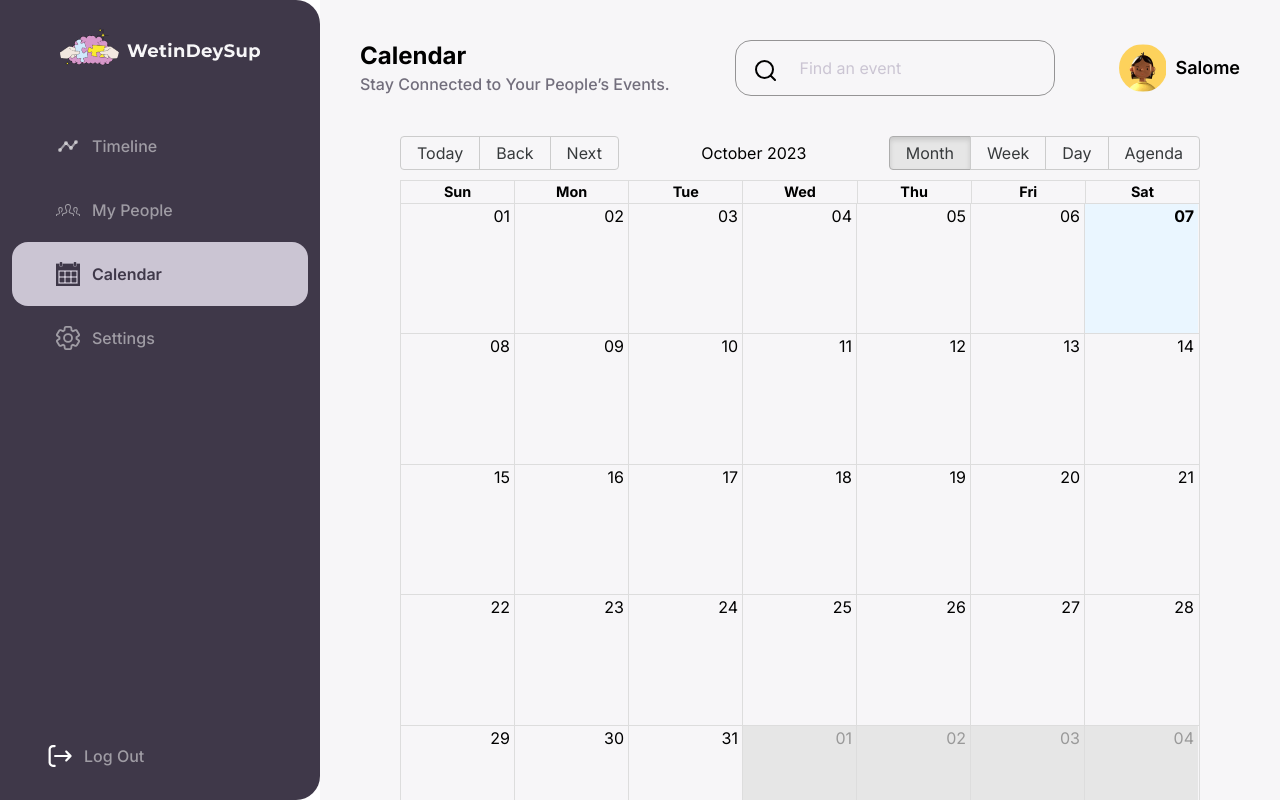
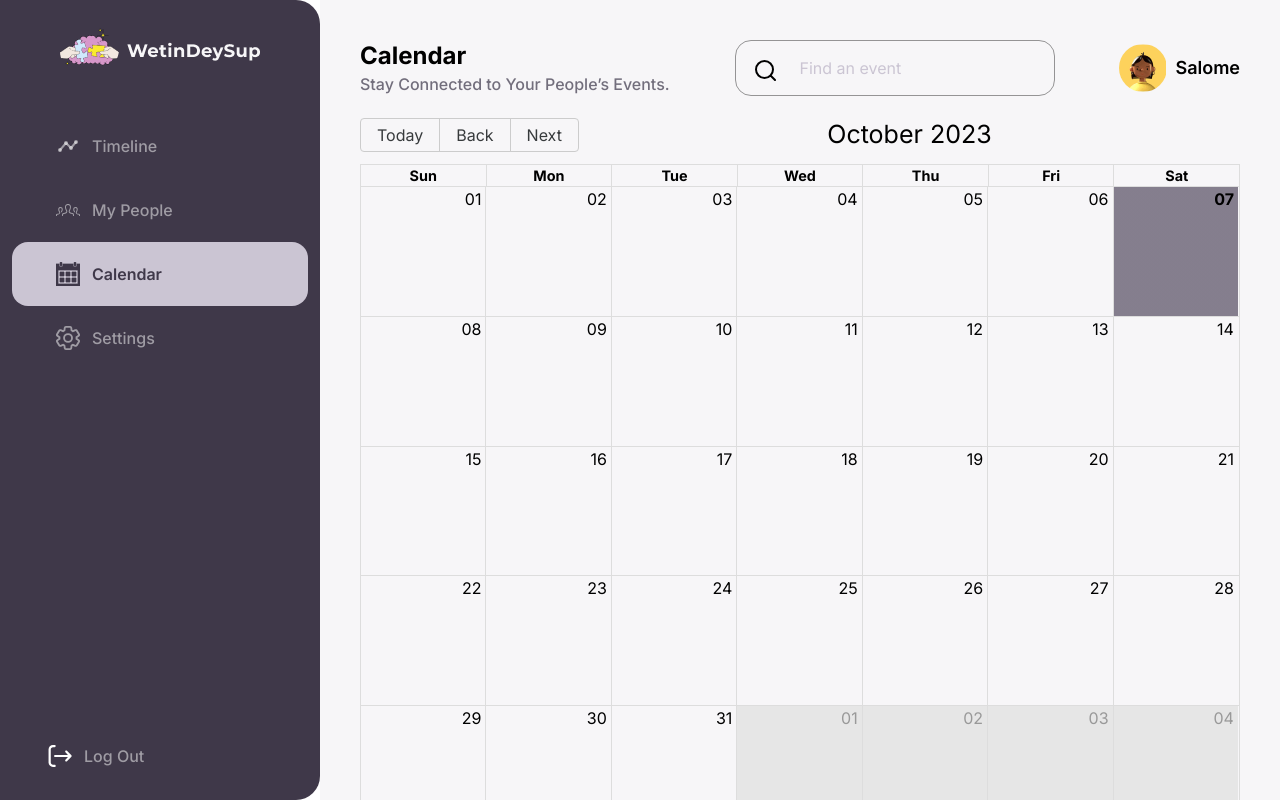
Before and after one commit to codeReaper0/event-webapp2, a Next.js app: page /calendar in a window 1280 px wide. Built offline with nearby package versions, Linux system fonts and the light colour scheme.

Commit message:
added all necessary styles

```diff
--- a/components/layout/myCalendar.tsx
+++ b/components/layout/myCalendar.tsx
@@ -6,7 +6,7 @@ import events from "../../data/event";
 const localizer = momentLocalizer(moment);
 
 const MyCalendar = () => (
-  <div className="p-[40px]">
+  <div className="py-[20px]">
     <Calendar
       defaultDate={moment().toDate()}
       localizer={localizer}
@@ -15,6 +15,8 @@ const MyCalendar = () => (
       endAccessor="end"
       style={{ height: "90vh" }}
       tooltipAccessor="description"
+      views={["month"]}
+      // formats={{dayHeaderFormat:(date)=>moment(date).format("dddd @ DD")}}
     />
   </div>
 );
--- a/styles/globals.css
+++ b/styles/globals.css
@@ -3,3 +3,13 @@
 @tailwind base;
 @tailwind components;
 @tailwind utilities;
+.rbc-today{
+    background: linear-gradient(0deg, rgba(63, 56, 73, 0.5), rgba(63, 56, 73, 0.5)),linear-gradient(0deg, #CBC5D3, #CBC5D3) !important;
+}
+.rbc-toolbar-label{
+    font-size: 25px !important ;
+}
+.rbc-event{
+    background: linear-gradient(0deg, #9D7AE8, #9D7AE8),
+    linear-gradient(0deg, rgba(255, 198, 188, 0.9), rgba(255, 198, 188, 0.9)) !important;
+}
```
